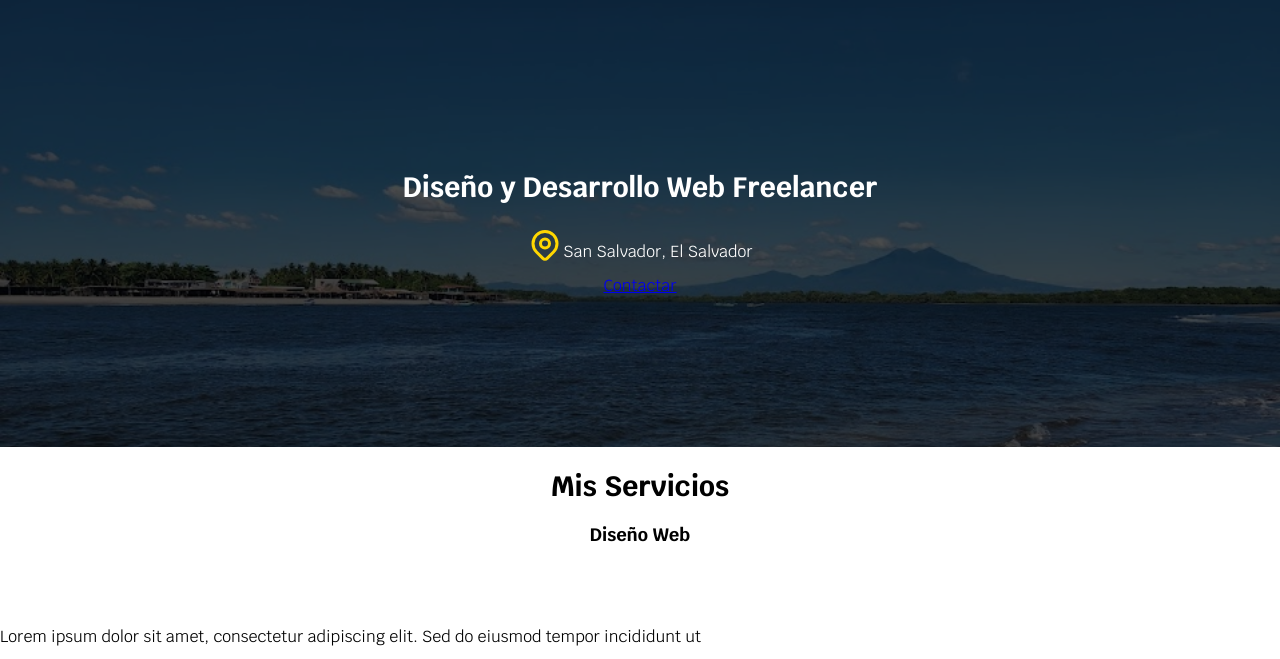
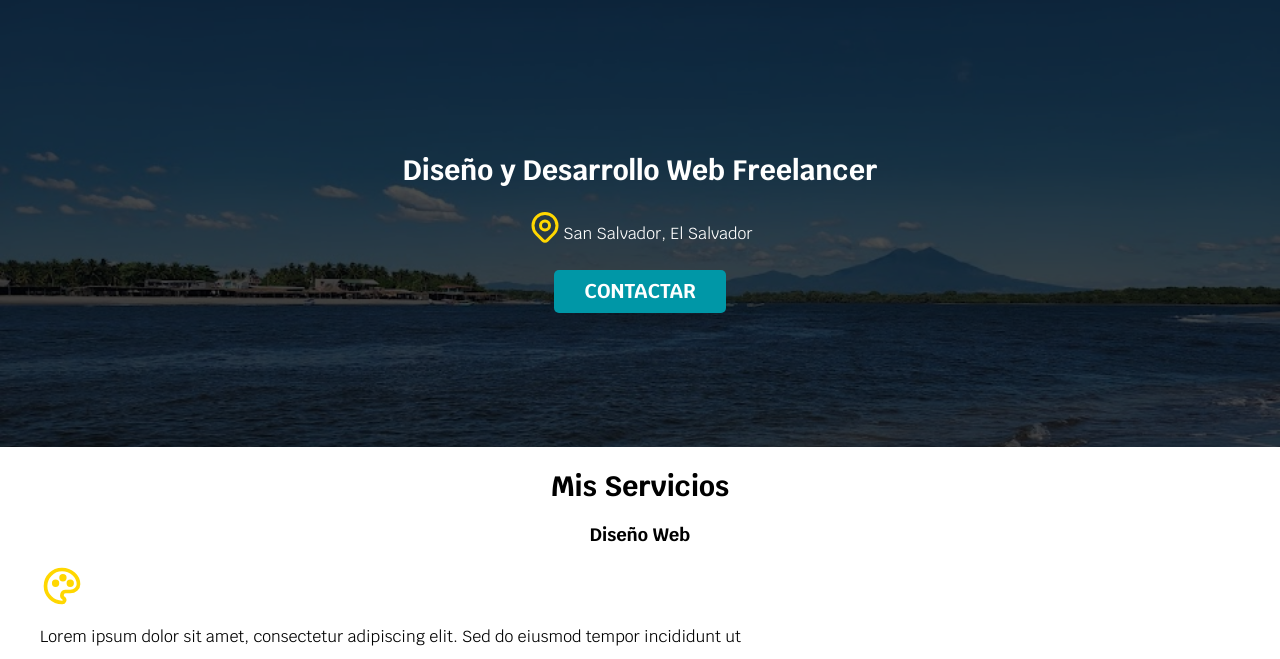
Before and after one commit to j0rgo0r3/Website_01, a plain HTML site: page index.html in a window 1280 px wide. Shown: the part 141-800 px from the top of the page. Drawn offline with Linux system fonts and the light colour scheme.

Commit message:
Se hizo clase boton y ademas el color de fondo usando linear grdian

```diff
--- a/css/styles.css
+++ b/css/styles.css
@@ -2,6 +2,7 @@
     --primario: #FFC107;
     --segundario: #0097A7;
     --gris: #757575;
+    --grisClaro: DFE9F3;
     --blanco: #FFFFFF;
     --oscuro:#212121;
 
@@ -9,7 +10,7 @@
 
 html{
     font-size: 62.5%;
-    box-sizing: border-box;
+    box-sizing: border-box; /* hack para box model*/
 }
 
 *, *:before, *:after{
@@ -21,8 +22,10 @@ body{
 
     font-size: 16px;/* 1rem = 10px */
     font-family: 'krub', sans-serif, Roboto;/*video 27*/
+    background-image: linear-gradient(to top, var(--grisClaro) 0%, var(--blanco) 100%);
 
 }
+/*Tipografia*/
 h1{
     font-size: 3.8rem;
     text-transform: uppercase;
@@ -48,6 +51,32 @@ h1, h2, h3{
 .contenedor{
     max-width: 120rem;/*Toma el ancho, si no toma el 100%*/
     margin: 0 auto;
+}
+
+.boton{
+    background-color: var(--segundario);
+    color: var(--blanco);
+    padding: 1rem 3rem;
+    margin-top: 1rem;
+    font-size: 2rem;
+    text-decoration: none;
+    text-transform: uppercase;
+    font-weight: bold;
+    border-radius: 0.5rem;
+    width: 90%;
+    text-align: center;
+    height: 8rem;/* hacer mas gordo el boton*/
+    display: flex;/* para centrar el texto*/
+    flex-direction: column;/* para centrar el texto*/
+    justify-content: center;/* para centrar el texto*/
+}
+
+@media (min-width: 768px) {
+    .boton{
+        width: auto;
+        height: auto;/*regresar tamaño normal el boton*/
+    }
+
 }
 
 .nav-bg{
--- a/index.html
+++ b/index.html
@@ -39,15 +39,16 @@
 
 
 
-            <a href="#">Contactar</a>
+            <a class="boton" href="#">Contactar</a>
         </div>
     </section>
 
-    <main>
+    <main class="contenedor">
         <h2>Mis Servicios</h2>
         <section>
             <h3>Diseño Web</h3>
-            <svg xmlns="http://www.w3.org/2000/svg" viewBox="0 0 24 24" fill="none" stroke="gold" stroke-linecap="round" stroke-linejoin="round" width="44" height="44" stroke-width="2"></svg>
+            <svg xmlns="http://www.w3.org/2000/svg" viewBox="0 0 24 24" fill="none" stroke="gold" stroke-linecap="round"
+            stroke-linejoin="round" width="44" height="44" stroke-width="2">
                 <path d="M12 21a9 9 0 0 1 0 -18c4.97 0 9 3.582 9 8c0 1.06 -.474 2.078 -1.318 2.828c-.844 .75 -1.989 1.172 -3.182 1.172h-2.5a2 2 0 0 0 -1 3.75a1.3 1.3 0 0 1 -1 2.25"></path>
                 <path d="M8.5 10.5m-1 0a1 1 0 1 0 2 0a1 1 0 1 0 -2 0"></path>
                 <path d="M12.5 7.5m-1 0a1 1 0 1 0 2 0a1 1 0 1 0 -2 0"></path>
@@ -58,7 +59,8 @@
 
         <section>
             <h3>Aplicaciones Móviles</h3>
-            <svg xmlns="http://www.w3.org/2000/svg" viewBox="0 0 24 24" fill="none" stroke="gold" stroke-linecap="round" stroke-linejoin="round" width="44" height="44" stroke-width="2">
+            <svg xmlns="http://www.w3.org/2000/svg" viewBox="0 0 24 24" fill="none" stroke="gold"
+            stroke-linecap="round" stroke-linejoin="round" width="44" height="44" stroke-width="2">
                 <path d="M4 10l0 6"></path>
                 <path d="M20 10l0 6"></path>
                 <path d="M7 9h10v8a1 1 0 0 1 -1 1h-8a1 1 0 0 1 -1 -1v-8a5 5 0 0 1 10 0"></path>
```
